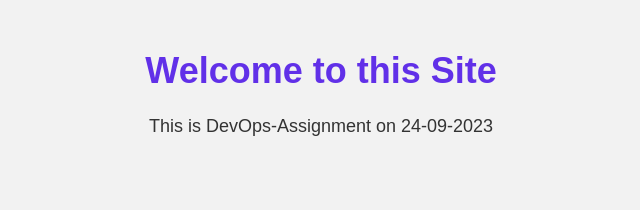
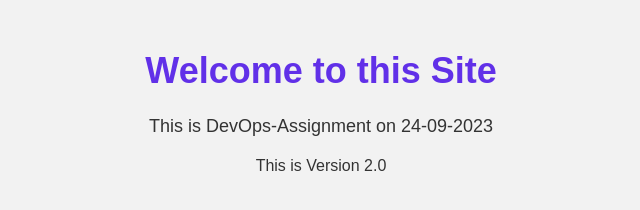
Before and after one commit to demo-helloworld-1/DevOps-Assignment, a plain HTML site: page index.html in a window 1280 px wide. Shown: the whole page, without its empty margins (319-959 px from the left). Drawn offline with Linux system fonts and the light colour scheme.

Commit message:
Pushing Version 2.0

```diff
--- a/index.html
+++ b/index.html
@@ -24,5 +24,7 @@
   <body>
     <h1>Welcome to this Site</h1>
     <p>This is DevOps-Assignment on 24-09-2023</p>
-  </body>
+       This is Version 2.0
+
+</body>
 </html>
```
